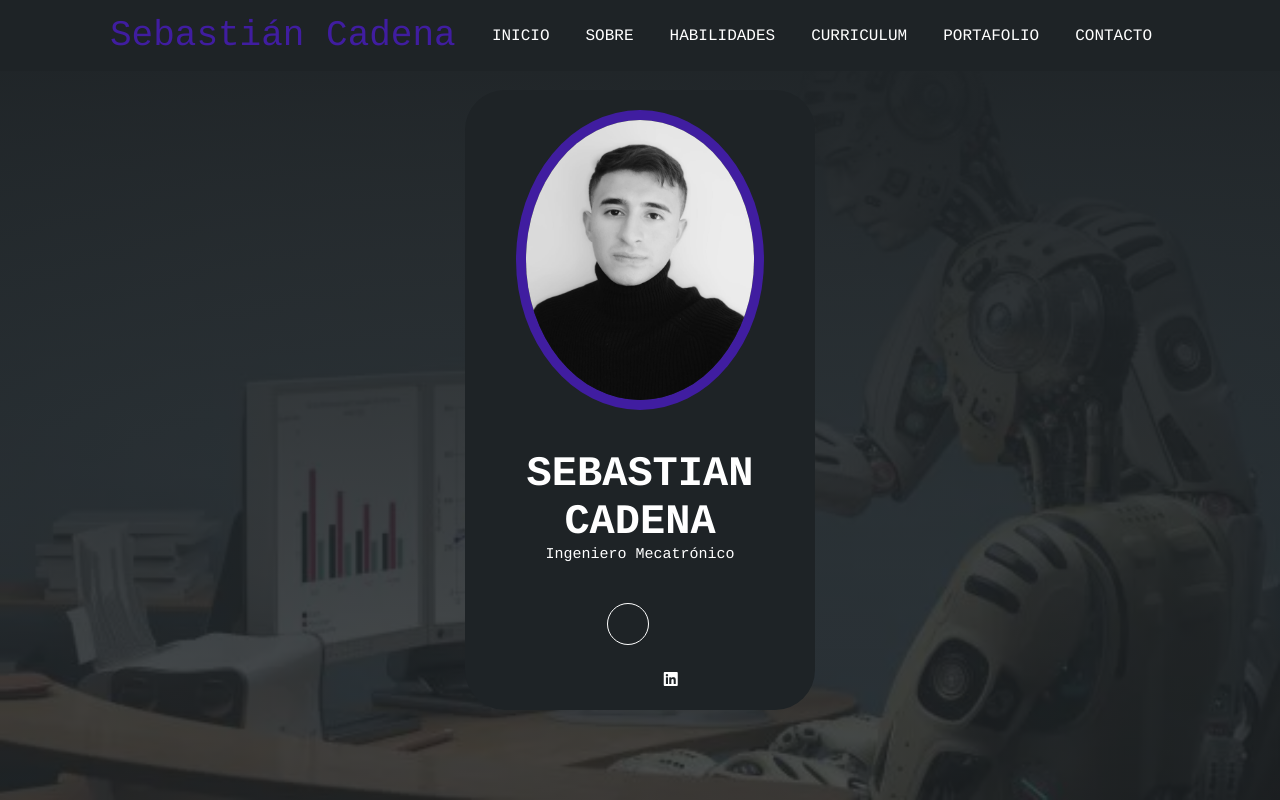
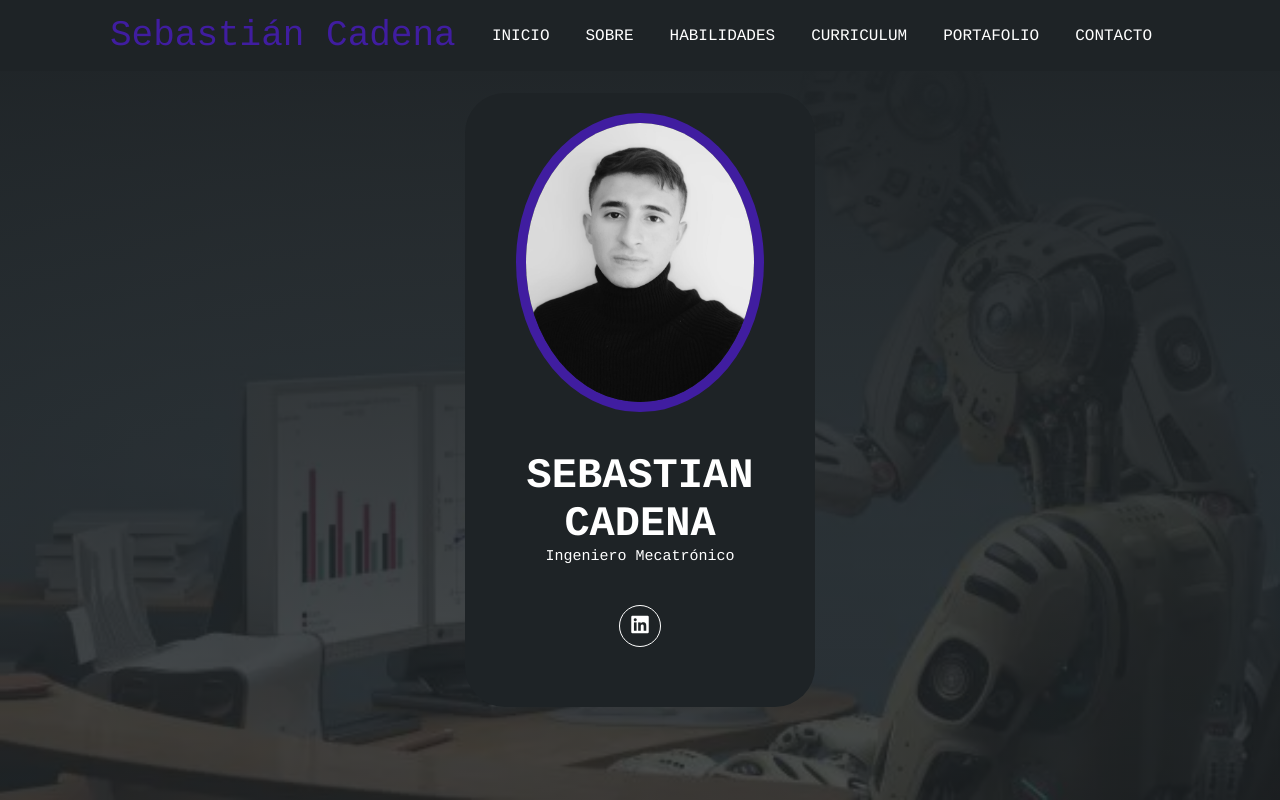
Before and after one commit to Seb56582/Portafolio, a plain HTML site: page index.html in a window 1280 px wide. Shown: the top 800 px of the page. Drawn offline with Linux system fonts and the light colour scheme; files whose address does not match are found by name.

Commit message:
Update index.html

```diff
--- a/index.html
+++ b/index.html
@@ -41,8 +41,8 @@
             <h1>SEBASTIAN CADENA</h1>
             <h2>Ingeniero Mecatrónico</h2>
             <div class="redes">
-                <a href="https://www.linkedin.com/in/sebastian-cadena-garzon-000427286/" target="_blank" class="linkedin"></a>
-                <i class="fab fa-linkedin"></i>
+                <a href="https://www.linkedin.com/in/sebastian-cadena-garzon-000427286/" target="_blank" class="linkedin"> <i class="fab fa-linkedin"></i></a>
+
             </div>
         </div>
     </section>
```
